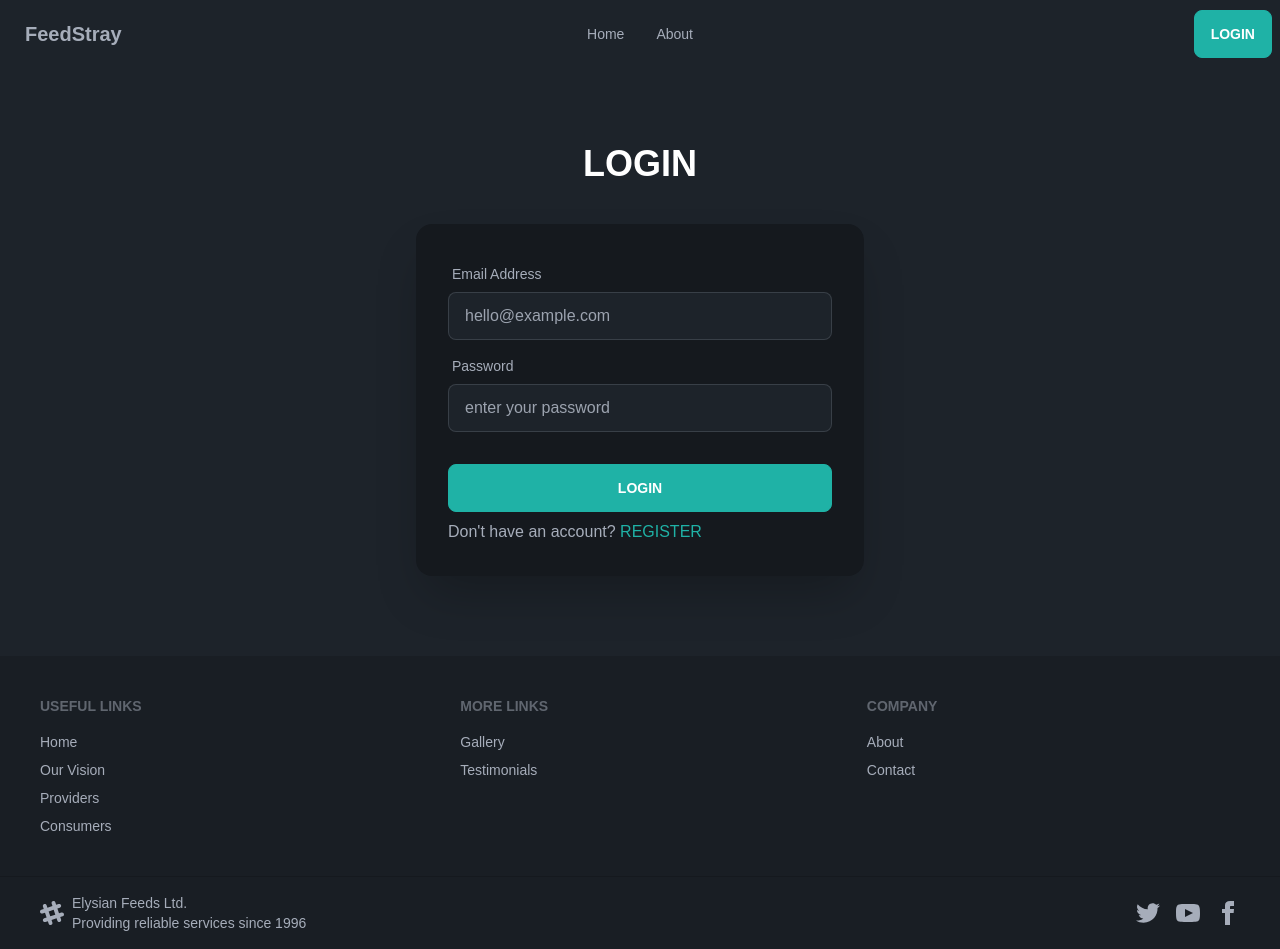
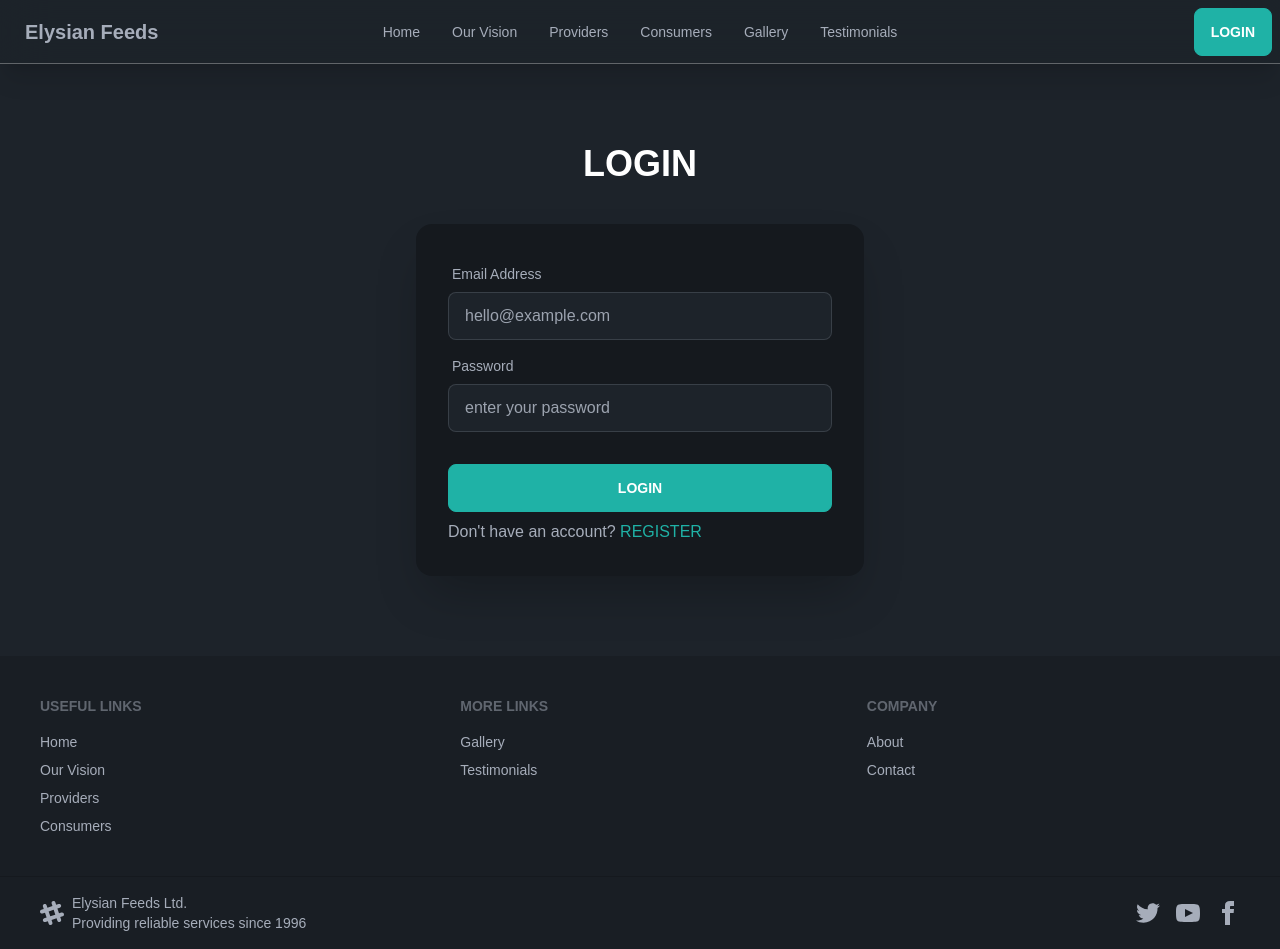
Before and after one commit to SabujMahonto/feeds-stray-client, a Next.js app: page /login in a window 1280 px wide. Built offline with nearby package versions, Linux system fonts and the light colour scheme; a web font is replaced by a local one.

Commit message:
navbar done

```diff
--- a/components/Navbar.tsx
+++ b/components/Navbar.tsx
@@ -1,21 +1,74 @@
+"use client";
+
+import { useDispatch, useSelector } from "react-redux";
+import { RootState } from "@/store/store";
+import { logout } from "@/features/auth/userSlice";
+import { useCallback } from "react";
+import { toast } from "react-hot-toast";
+import { motion } from "framer-motion";
 import Link from "next/link";
+import Image from "next/image";
 
 const Navbar = () => {
+  const user = useSelector((state: RootState) => state?.user?.user?.user);
+
+  const dispatch = useDispatch();
+
+  const handleLogout = useCallback(() => {
+    dispatch(logout());
+    toast.success("Successfully logged out.");
+  }, [dispatch]);
+
   const navLinks = (
     <>
       <li>
         <Link href="/">Home</Link>
       </li>
-
       <li>
-        <Link href="/">About</Link>
+        <Link href="/#our-vision">Our Vision</Link>
+      </li>
+      <li>
+        <Link href="/#top-providers">Providers</Link>
+      </li>
+      <li>
+        <Link href="/#top-consumers">Consumers</Link>
+      </li>
+      {user && user.role === "user" && (
+        <li>
+          <Link href="/dashboard/user">Dashboard</Link>
+        </li>
+      )}
+      {user && user.role === "providerConnector" && (
+        <li>
+          <Link href="/dashboard/provider-connector">Dashboard</Link>
+        </li>
+      )}
+      {user && user.role === "consumerConnector" && (
+        <li>
+          <Link href="/dashboard/consumer-connector">Dashboard</Link>
+        </li>
+      )}
+      {user && user.role === "admin" && (
+        <li>
+          <Link href="/dashboard/admin">Dashboard</Link>
+        </li>
+      )}
+      <li>
+        <Link href="/#gallery">Gallery</Link>
+      </li>
+      <li>
+        <Link href="/#testimonials">Testimonials</Link>
       </li>
     </>
   );
 
   return (
-    <>
-      <header className="navbar bg-base-100 fixed top-0 left-0">
+    <motion.header
+      initial={{ y: "-100%" }}
+      whileInView={{ y: 0 }}
+      transition={{ duration: 1, ease: "easeInOut" }}
+      className="navbar h-16 bg-base-100/80 fixed top-0 left-0 z-[100] shadow-xl border-b border-white/30 backdrop-blur-xl"
+    >
       <nav className="navbar-start">
         <div className="dropdown">
           <label tabIndex={0} className="btn btn-ghost lg:hidden">
@@ -42,19 +95,46 @@ const Navbar = () => {
           </ul>
         </div>
         <Link href="/" className="btn btn-ghost normal-case text-xl">
-            FeedStray
+          Elysian Feeds
         </Link>
       </nav>
+
       <nav className="navbar-center hidden lg:flex">
         <ul className="menu menu-horizontal px-1">{navLinks}</ul>
       </nav>
-        <nav className="navbar-end">
+
+      <nav className="navbar-end gap-3 items-center">
+        {user && (
+          <div
+            className="tooltip tooltip-left tooltip-accent h-12 w-12 group"
+            data-tip={user.name}
+          >
+            <Link href="/profile">
+              <Image
+                src={user.image}
+                alt={user.name}
+                width={50}
+                height={50}
+                priority
+                className="w-full h-full object-cover rounded-full"
+              />
+            </Link>
+          </div>
+        )}
+
+        {!user && (
           <Link href="/login" className="btn btn-accent">
             Login
           </Link>
+        )}
+
+        {user && (
+          <button onClick={handleLogout} className="btn btn-secondary">
+            Logout
+          </button>
+        )}
       </nav>
-      </header>
-    </>
+    </motion.header>
   );
 };
 
```
Lines whose indentation alone changed are shown as unchanged.
